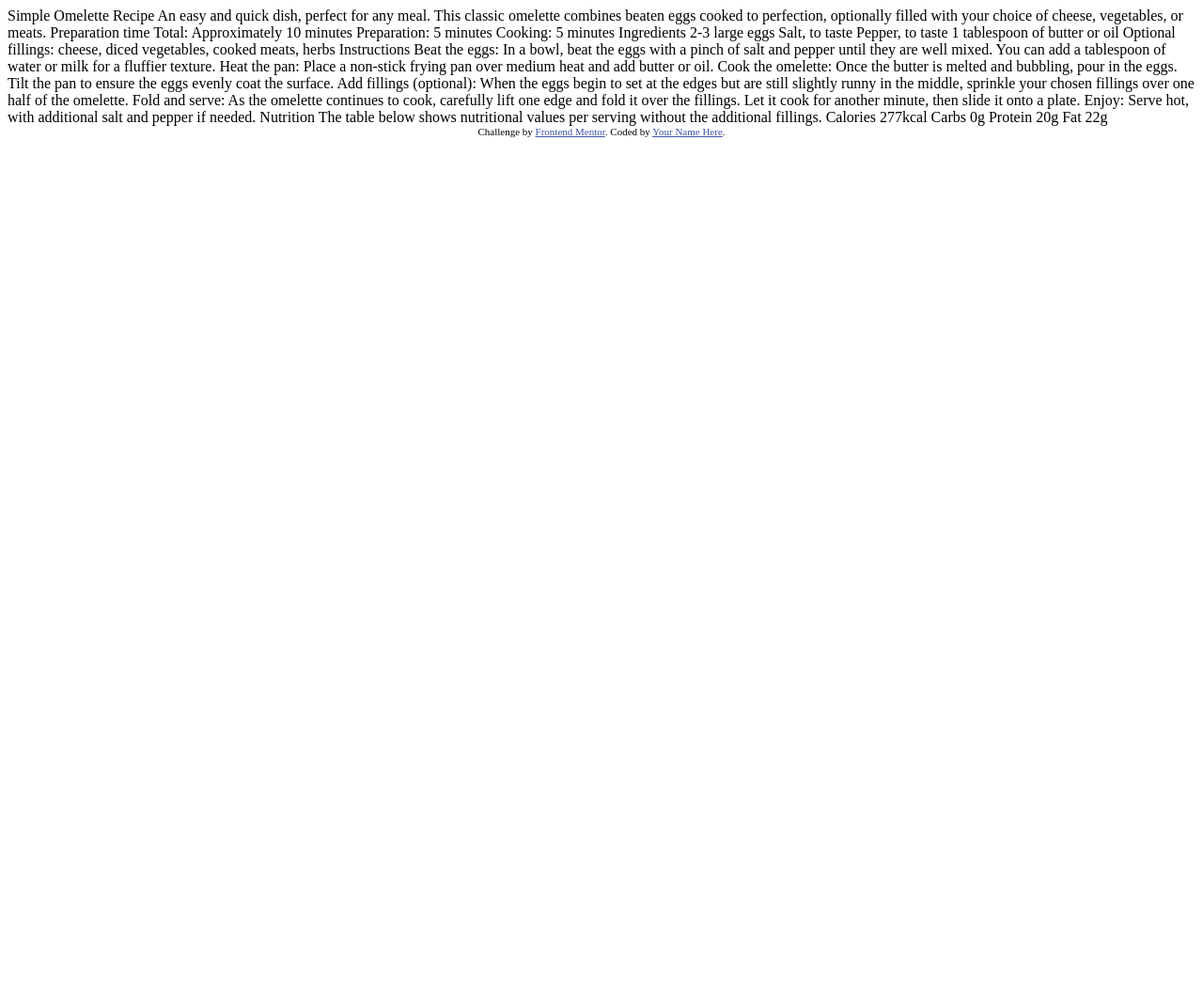
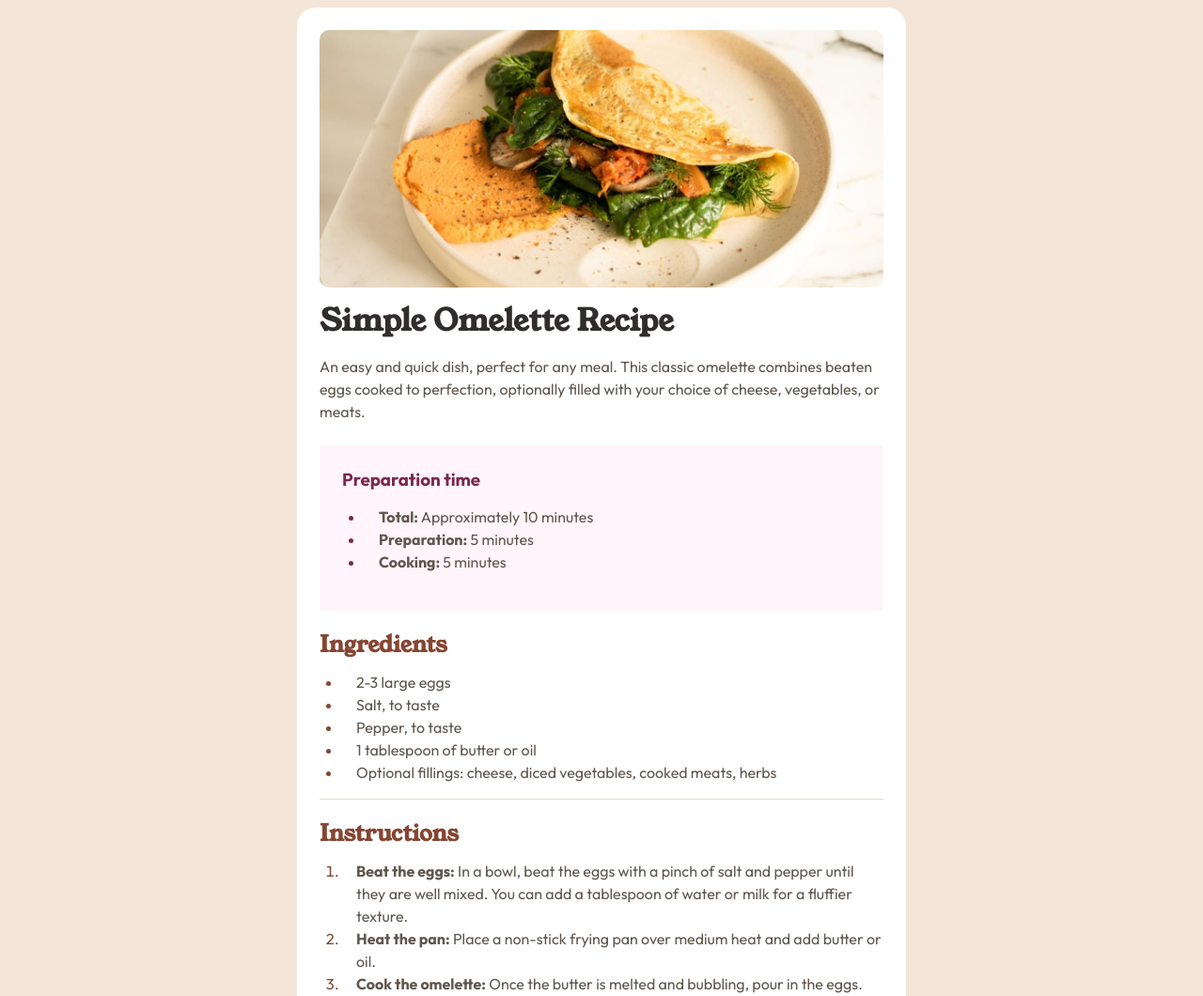
Before and after one commit to gjrestifo/recipe-page, a plain HTML site: page index.html in a window 1280 px wide. Shown: the top 1060 px of the page at 94% size. Before the commit the page ends 800 px from the top, so only its background shows below. Drawn offline with Linux system fonts and the light colour scheme.

Commit message:
first draft

```diff
--- a/index.html
+++ b/index.html
@@ -1,77 +1,117 @@
 <!DOCTYPE html>
 <html lang="en">
-<head>
-  <meta charset="UTF-8">
-  <meta name="viewport" content="width=device-width, initial-scale=1.0"> <!-- displays site properly based on user's device -->
+  <head>
+    <meta charset="UTF-8" />
+    <meta name="viewport" content="width=device-width, initial-scale=1.0" />
+    <!-- displays site properly based on user's device -->
 
-  <link rel="icon" type="image/png" sizes="32x32" href="./assets/images/favicon-32x32.png">
+    <link
+      rel="icon"
+      type="image/png"
+      sizes="32x32"
+      href="./assets/images/favicon-32x32.png"
+    />
+    <link rel="stylesheet" href="styling.css" />
+    <title>Frontend Mentor | Recipe page</title>
+  </head>
 
-  <title>Frontend Mentor | Recipe page</title>
+  <body>
+    <div class="recipe-card">
+      <img class="recipe-image" src="/assets/images/image-omelette.jpeg" />
+      <h1>Simple Omelette Recipe</h1>
 
-  <!-- Feel free to remove these styles or customise in your own stylesheet 👍 -->
-  <style>
-    .attribution { font-size: 11px; text-align: center; }
-    .attribution a { color: hsl(228, 45%, 44%); }
-  </style>
-</head>
-<body>
+      <p>
+        An easy and quick dish, perfect for any meal. This classic omelette
+        combines beaten eggs cooked to perfection, optionally filled with your
+        choice of cheese, vegetables, or meats.
+      </p>
+      <div class="preparation">
+        <h3>Preparation time</h3>
 
-  Simple Omelette Recipe
+        <ul>
+          <li><b>Total:</b> Approximately 10 minutes</li>
+          <li><b>Preparation:</b> 5 minutes</li>
+          <li><b>Cooking:</b> 5 minutes</li>
+        </ul>
+      </div>
+      <div class="ingredients">
+        <h2>Ingredients</h2>
+        <ul>
+          <li>2-3 large eggs</li>
+          <li>Salt, to taste</li>
+          <li>Pepper, to taste</li>
+          <li>1 tablespoon of butter or oil</li>
+          <li>
+            Optional fillings: cheese, diced vegetables, cooked meats, herbs
+          </li>
+        </ul>
+      </div>
+      <div class="instructions">
+        <h2>Instructions</h2>
 
-  An easy and quick dish, perfect for any meal. This classic omelette combines beaten eggs cooked
-  to perfection, optionally filled with your choice of cheese, vegetables, or meats.
+        <ol>
+          <li>
+            <b>Beat the eggs:</b> In a bowl, beat the eggs with a pinch of salt
+            and pepper until they are well mixed. You can add a tablespoon of
+            water or milk for a fluffier texture.
+          </li>
+          <li>
+            <b>Heat the pan:</b> Place a non-stick frying pan over medium heat
+            and add butter or oil.
+          </li>
+          <li>
+            <b>Cook the omelette:</b> Once the butter is melted and bubbling,
+            pour in the eggs. Tilt the pan to ensure the eggs evenly coat the
+            surface.
+          </li>
+          <li>
+            <b>Add fillings (optional):</b> When the eggs begin to set at the
+            edges but are still slightly runny in the middle, sprinkle your
+            chosen fillings over one half of the omelette.
+          </li>
+          <li>
+            <b>Fold and serve:</b> As the omelette continues to cook, carefully
+            lift one edge and fold it over the fillings. Let it cook for another
+            minute, then slide it onto a plate.
+          </li>
+          <li>
+            <b>Enjoy:</b> Serve hot, with additional salt and pepper if needed.
+          </li>
+        </ol>
+      </div>
 
-  Preparation time
+      <h2>Nutrition</h2>
 
-  Total: Approximately 10 minutes
-  Preparation: 5 minutes
-  Cooking: 5 minutes
-
-  Ingredients
-
-  2-3 large eggs
-  Salt, to taste
-  Pepper, to taste
-  1 tablespoon of butter or oil
-  Optional fillings: cheese, diced vegetables, cooked meats, herbs
-
-  Instructions
-
-  Beat the eggs: In a bowl, beat the eggs with a pinch of salt and pepper until they are well mixed.
-  You can add a tablespoon of water or milk for a fluffier texture.
-
-  Heat the pan: Place a non-stick frying pan over medium heat and add butter or oil.
-
-  Cook the omelette: Once the butter is melted and bubbling, pour in the eggs. Tilt the pan to ensure
-  the eggs evenly coat the surface.
-
-  Add fillings (optional): When the eggs begin to set at the edges but are still slightly runny in the
-  middle, sprinkle your chosen fillings over one half of the omelette.
-
-  Fold and serve: As the omelette continues to cook, carefully lift one edge and fold it over the
-  fillings. Let it cook for another minute, then slide it onto a plate.
-
-  Enjoy: Serve hot, with additional salt and pepper if needed.
-
-  Nutrition
-
-  The table below shows nutritional values per serving without the additional fillings.
-
-  Calories
-  277kcal
-
-  Carbs
-  0g
-
-  Protein
-  20g
-
-  Fat
-  22g
-
-  <div class="attribution">
-    Challenge by <a href="https://www.frontendmentor.io?ref=challenge" target="_blank">Frontend Mentor</a>.
-    Coded by <a href="#">Your Name Here</a>.
-  </div>
-</body>
+      <p>
+        The table below shows nutritional values per serving without the
+        additional fillings.
+      </p>
+      <table class="nutrition-table">
+        <tbody>
+          <tr>
+            <td>Calories</td>
+            <td>277kcal</td>
+          </tr>
+          <tr>
+            <td>Carbs</td>
+            <td>0g</td>
+          </tr>
+          <tr>
+            <td>Protein</td>
+            <td>20g</td>
+          </tr>
+          <tr>
+            <td>Fat</td>
+            <td>22g</td>
+          </tr>
+        </tbody>
+      </table>
+    </div>
+    <div class="attribution">
+      Challenge by
+      <a href="https://www.frontendmentor.io?ref=challenge" target="_blank"
+        >Frontend Mentor</a
+      >. Coded by <a href="#">Gavin Restifo</a>.
+    </div>
+  </body>
 </html>
--- /dev/null
+++ b/styling.css
@@ -0,0 +1,136 @@
+@font-face {
+    font-family: "Outfit";
+    src: url(/assets/fonts/outfit/Outfit-VariableFont_wght.ttf);
+}
+
+@font-face {
+    font-family: "Young Serif";
+    src: url(./assets/fonts/young-serif/YoungSerif-Regular.ttf);
+}
+
+body {
+    display: flex;
+    flex-direction: column;
+    background-color: hsl(30, 54%, 90%);
+    justify-content: center;
+    align-items: center;
+    font-family: "Outfit";
+    line-height: 150%;
+}
+
+h1 {
+    font-family: "Young Serif";
+    color: hsl(24, 5%, 18%);
+    margin: 0px;
+}
+
+h2 {
+    font-family: "Young Serif";
+    color: hsl(14, 45%, 36%);
+    margin: 0px;
+}
+
+h3 {
+    color: hsl(332, 51%, 32%);
+    margin: 0px;
+}
+
+p,
+li {
+    color: hsl(30, 10%, 34%);
+    margin: 0px;
+}
+
+/* Align the list bullets/numbers with <h2> */
+ul,
+ol {
+    list-style-position: outside;
+    /* This aligns the bullet/number with the heading */
+    padding-left: 24px;
+}
+
+/* Add space between the bullet/number and the text */
+ul li,
+ol li {
+    padding-left: 15px;
+}
+
+.recipe-card {
+    background-color: white;
+    display: flex;
+    flex-direction: column;
+    max-width: 600px;
+    padding: 24px;
+    border-radius: 20px;
+    gap: 24px;
+}
+
+.recipe-image {
+    max-width: 100%;
+    border-radius: 10px;
+}
+
+.preparation {
+    background-color: hsl(330, 100%, 98%);
+    border-radius: 4px;
+    padding: 24px;
+}
+
+.preparation ul li::marker {
+    list-style: disc;
+    color: hsl(332, 51%, 32%);
+}
+
+.ingredients {
+    border-bottom: 1px solid hsl(30, 18%, 87%);
+}
+
+.ingredients ul li::marker {
+    color: hsl(14, 45%, 36%);
+}
+
+.instructions {
+    border-bottom: 1px solid  hsl(30, 18%, 87%);
+}
+
+.instructions ol li::marker {
+    color: hsl(14, 45%, 36%);
+}
+
+.nutrition-table {
+    color: hsl(30, 10%, 34%);
+    width: 100%;
+    /* max-width: 400px; */
+    margin: 20px 0px;
+    border-collapse: collapse;
+}
+
+.nutrition-table td {
+    padding: 8px;
+    text-align: left;
+    padding-left: 24px;
+}
+td:nth-child(2) {
+    color: hsl(14, 45%, 36%);
+}
+
+.nutrition-table tr {
+    border-bottom: 1px solid hsl(30, 18%, 87%);
+    border-collapse: collapse;
+    width: 100%;
+    /* Adds a border line between rows */
+}
+
+.nutrition-table tr:last-child {
+    border-bottom: none;
+    /* Removes the border from the last row */
+}
+
+.attribution {
+    font-size: 11px;
+    text-align: center;
+}
+
+.attribution a {
+    color: hsl(228, 45%, 44%);
+}
```
